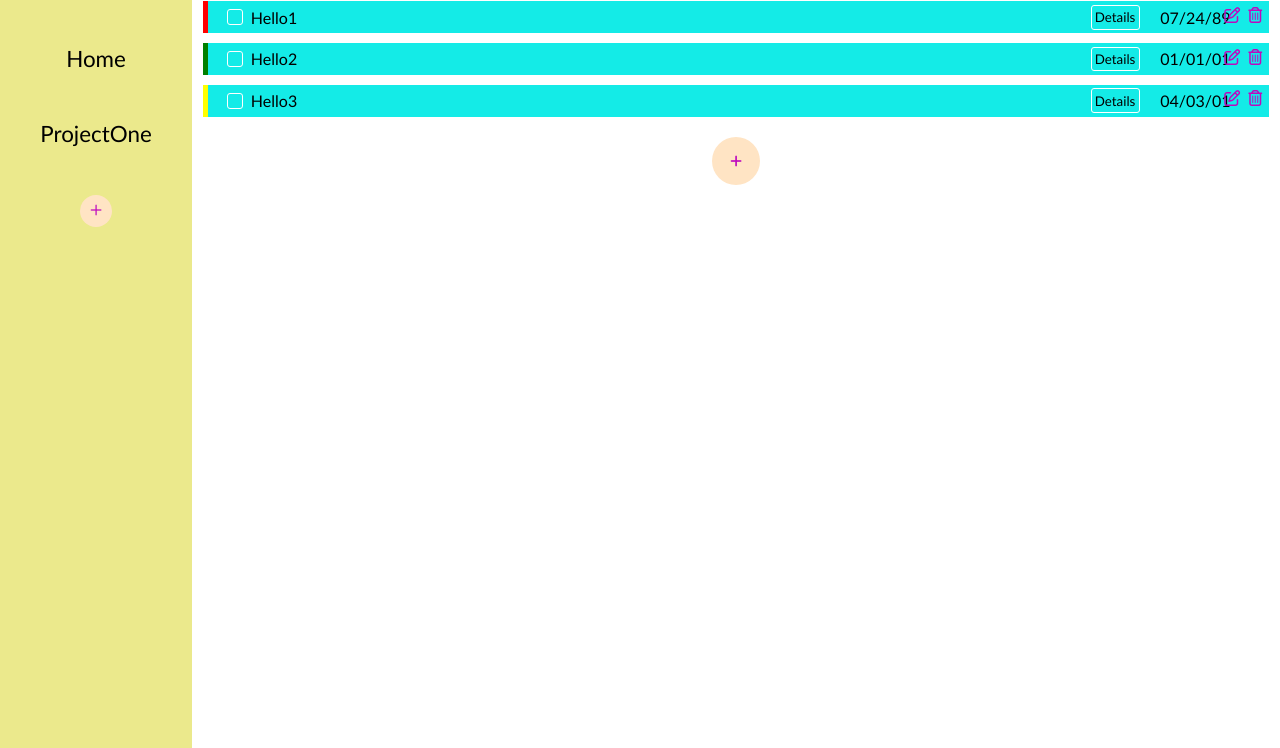
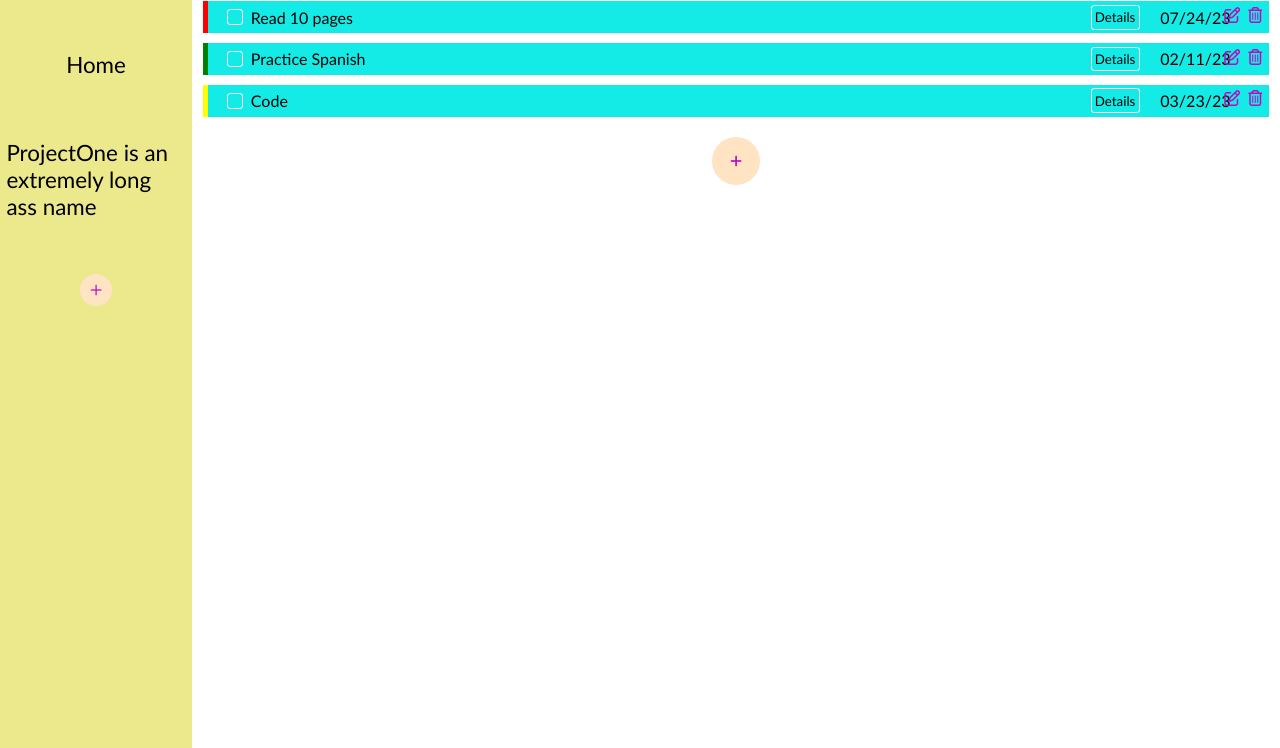
Before and after one commit to eablaev/Todo-List, a website built with webpack: page dist/index.html in a window 1280 px wide. Shown: the part 52-800 px from the top of the page. Built offline with nearby package versions, Linux system fonts and the light colour scheme.

Commit message:
Saving before adding  local storage

```diff
--- a/src/displayProjects.js
+++ b/src/displayProjects.js
@@ -16,7 +16,7 @@ export default function displayProjects(array) {
 
     array.forEach((element, index) => {
         const projectDiv = document.createElement('div');
-        projectDiv.classList.add('projectsDiv');
+        projectDiv.classList.add('projectDiv');
         projectDiv.setAttribute('id','projectDiv');
 
         const projectTitle = document.createElement('h2');
--- a/src/handleEdit.js
+++ b/src/handleEdit.js
@@ -23,9 +23,9 @@ export default function handleEdit(element) {
     editDescription.innerHTML = element.description;
 
     const editDueDate = document.createElement('input');
-    editDueDate.classList.add = 'editDueDate';
     editDueDate.type = 'date'
     editDueDate.id = 'editDueDate';
+    editDueDate.classList.add('editDueDate')
 
     // editDueDate.defaultValue = format(new Date(element.dueDate), 'yyyy-mm-dd')
     editDueDate.defaultValue = element.dueDate
--- a/src/index.js
+++ b/src/index.js
@@ -15,26 +15,26 @@ const projectArray  = [
         todosArr: [
 
             {
-                title: 'Hello1',
+                title: 'Read 10 pages',
                 description:"This is short description",
-                dueDate:'1989-07-24',
+                dueDate:'2023-07-24',
                 priority:'high'
             },
             {
-                title: 'Hello2',
+                title: 'Practice Spanish',
                 description:"This is short description",
-                dueDate:'2001-01-01',
+                dueDate:'2023-02-11',
                 priority:'low'
             }, {
-                title: 'Hello3',
+                title: 'Code',
                 description:"This is short description",
-                dueDate:'04-03-2001',
+                dueDate:'2023-03-23',
                 priority:'med'
             }
         ]
     },
     {
-        title: 'ProjectOne',
+        title: 'ProjectOne is an extremely long ass name',
         todosArr: []
     }
 ];
@@ -42,7 +42,6 @@ const todoArr = projectArray[0].todosArr;
 let activeProject = 'Home';
 
 const contentDiv = document.getElementById('contentDiv')
-
 
 displayTodos(todoArr);
 displayProjects(projectArray);
@@ -73,9 +72,7 @@ todoContainer.addEventListener('click',function(e){
         handleDetails(arrayElement);
 
         contentDiv.classList.add('blur')
-    } else if(id == "todoEdit")  {
-        //delete edit window
-
+    } else if(id == "todoEdit") {
         const dataCellValue = e.target.parentNode.parentNode.attributes[2].value;
         const activeProjectIndex = projectArray.findIndex((element) => {
             return element.title == activeProject;
@@ -89,7 +86,7 @@ todoContainer.addEventListener('click',function(e){
         handleEdit(todoItem);
         contentDiv.classList.add('blur')
         confirmEdit.addEventListener('click', function() {
-            //1. tke values from each field
+            //1. take values from each field
             const title = document.getElementById('editTitle').innerHTML;
             const description = document.getElementById('editDescription').innerHTML;
             const dueDate = document.getElementById('editDueDate').value;
@@ -97,20 +94,23 @@ todoContainer.addEventListener('click',function(e){
             const priority = document.getElementById('editPrioritySelect').value;
             console.log(priority)
 
-
             //2.make new todoItem
             const editedTodo = new TodoItem(title,description,dueDate,priority);
-            console.log(editedTodo)
+            console.log(editedTodo);
+
             //3. replace todo item with the one it had before
-            activeTodosArray.splice(elementIndex,1,editedTodo)
+            activeTodosArray.splice(elementIndex,1,editedTodo);
+
             //4. display todos
             displayTodos(activeTodosArray);
+
+            //5. clean up
             editWindow.classList.remove('show');
             editWindow.remove()
             contentDiv.classList.remove('blur');
-        })
+        });
 
-    } else if (id == 'todoCheckMark'){
+    } else if (id == 'todoCheckMark') {
         const dataCellValue = e.target.parentNode.parentNode.attributes[2].value;
         console.log(e.target.parentNode.parentNode.attributes[2])
         handleCheckBox(dataCellValue)
--- a/src/style.css
+++ b/src/style.css
@@ -134,8 +134,9 @@ todoDiv styling
 }
 .todoDiv:hover {
     transform: scale(1.01);
-    box-shadow: 2px 2px 2px var(--blue);
+    box-shadow: 0px 0px 2px var(--blue);
 }
+
 .todoDiv.checked {
     filter: blur(1px);
     color: rgb(120, 125, 144);
@@ -240,6 +241,7 @@ todoDiv styling
 .todoPriority {
     background-color: red;
 }
+
 .todoTitle,
 .todoDescription,
 .dueDate {
@@ -248,6 +250,9 @@ todoDiv styling
     font-size: 1rem;
     font-weight: 200;
     width: 3rem;
+}
+.todoTitle {
+    width: 100%;
 }
 .dueDate {
     align-self: center;
@@ -355,6 +360,12 @@ todoDiv styling
 
     padding-top: 2rem;
 }
+.projectDiv {
+    display: flex;
+    justify-content: center;
+    align-items: center;
+    padding: .4rem;
+}
 .projectTitle {
     cursor: pointer;
     margin-top: 1rem;
@@ -364,7 +375,7 @@ todoDiv styling
 }
 .projectTitle:hover {
     transform: scale(1.1);
-    font-weight: 400;
+    font-weight: 200;
 
 }
                                                             /* projectForm */
@@ -459,18 +470,14 @@ width: 8rem;
     top: 50%;
     left: 50%;
     transform: translate(-50%, -50%);
-
     padding: 0.3rem;
     border-radius: 4px;
-
     width: 50vw;
 }
 .detailsWindow.show,
 .editWindow.show{
-
     display: inline-block;
 }
-
 .detailsHeader{
     display: flex;
     justify-content: space-between;
@@ -479,7 +486,6 @@ width: 8rem;
     display: flex;
     justify-content: end;
 }
-
 .closeDetails,
 .closeEdit {
     cursor: pointer;
@@ -488,14 +494,27 @@ width: 8rem;
 .closeEdit:hover {
     color: red;
 }
+.editPrioritySelect {
+    margin: .3rem;
+    font-family: inherit;
+    font-weight: 200;
+    border: none;
+}
+.editDueDate {
 
+    font-family: inherit;
+    font-weight: 200;
+
+}
 .confirmEdit{
+
     border: 1px solid var(--background);
     background-color: var(--yellow);
     color: var(--purple);
     border-radius: 3px;
     display: inline-block;
     padding: .2rem;
+    float: right;
 }
 .confirmEdit:hover {
     background-color: var(--purple);
```
Also changed, not shown: dist/index.bundle.js.
